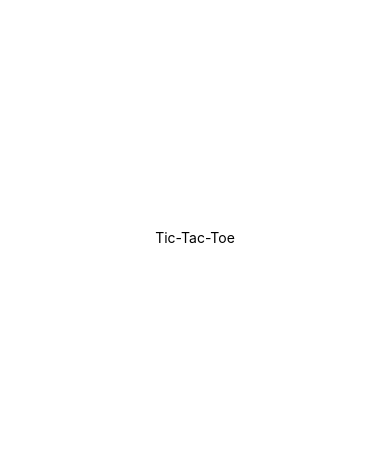
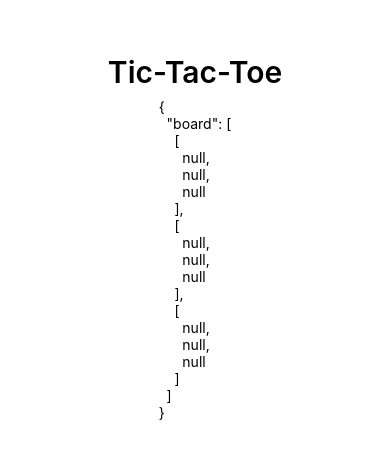
Before and after one commit to simona1/tic-tac-toe, a React Native app: screen / in a window 390 px wide. Shown: the part 185-644 px from the top of the page. Built offline with nearby package versions, Linux system fonts and the light colour scheme.

Commit message:
Make board function and a minimal reducer

```diff
--- a/App.js
+++ b/App.js
@@ -1,10 +1,30 @@
 import { StatusBar } from "expo-status-bar";
 import { StyleSheet, Text, View } from "react-native";
+import { useReducer } from "react";
+
+import make2dArray from "./make2dArray";
+
+function makeInitialBoardState() {
+  return {
+    board: make2dArray(3, 3, null),
+  };
+}
+
+function reducer(state, action) {
+  return state;
+}
 
 export default function App() {
+  const [state, dispatch] = useReducer(
+    reducer,
+    undefined,
+    makeInitialBoardState
+  );
+
   return (
     <View style={styles.container}>
-      <Text>Tic-Tac-Toe</Text>
+      <Text style={styles.heading}>Tic-Tac-Toe</Text>
+      <Text>{JSON.stringify(state, null, 2)}</Text>
       <StatusBar style="auto" />
     </View>
   );
@@ -12,9 +32,14 @@ export default function App() {
 
 const styles = StyleSheet.create({
   container: {
+    alignItems: "center",
+    backgroundColor: "#fff",
     flex: 1,
-    backgroundColor: "#fff",
-    alignItems: "center",
+    gap: 8,
     justifyContent: "center",
   },
+  heading: {
+    fontSize: 30,
+    fontWeight: 600,
+  },
 });
--- /dev/null
+++ b/make2dArray.js
@@ -0,0 +1,7 @@
+function make2dArray(rows, cols, value = null) {
+  return Array(rows)
+    .fill(null)
+    .map(() => Array(cols).fill(value));
+}
+
+export default make2dArray;
```
